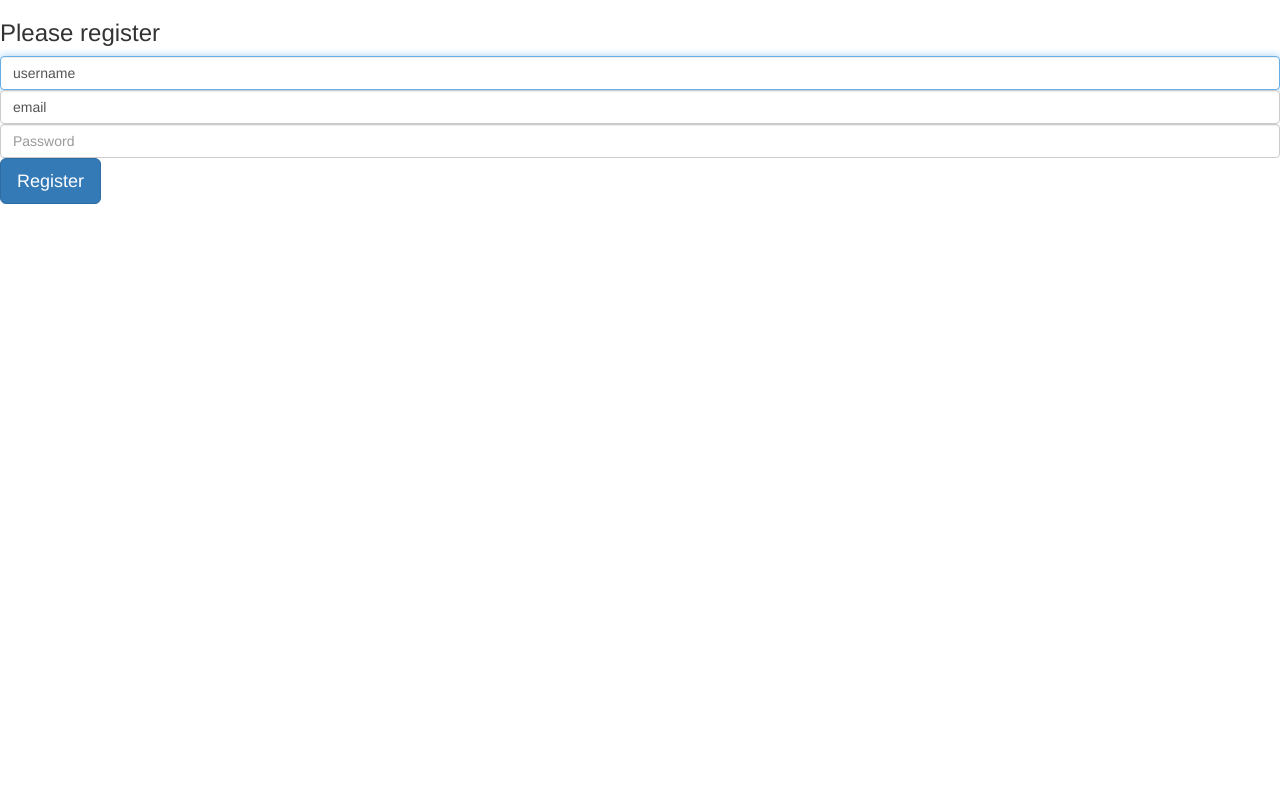
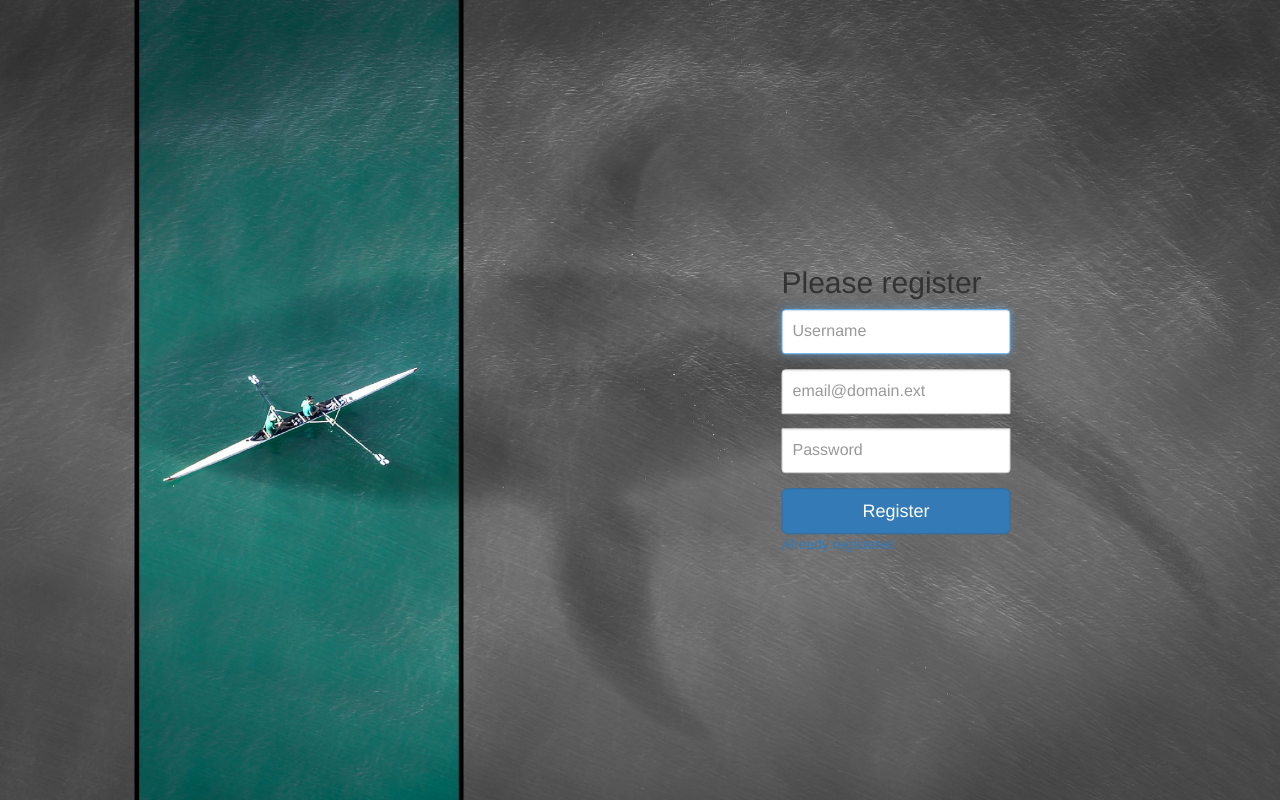
Before and after one commit to 12rambau/team-manager, a Symfony app: template templates/security/register.html.twig in a window 1280 px wide. Run offline with Twig, Linux system fonts and the light colour scheme; the template is opened without the code that fills it, so the values that code supplies are empty; some libraries are stand-ins or nearby versions.

Commit message:
cosmétique security

```diff
--- a/public/css/login.css
+++ b/public/css/security/form.css
@@ -5,7 +5,7 @@ body
     background-color: #eee;
  }
 
-  .form-signin
+  .form
   {
     max-width: 330px;
     padding: 15px;
@@ -16,15 +16,15 @@ body
     transform: translate(-50%,-50%);
   }
 
-  .form-signin .form-signin-heading, .form-signin .checkbox
+  .form .form-heading, .form .checkbox
   {
     margin-bottom: 10px;
   }
-  .form-signin .checkbox
+  .form .checkbox
   {
     font-weight: normal;
   }
-  .form-signin .form-control
+  .form .form-control
   {
     position: relative;
     height: auto;
@@ -34,17 +34,17 @@ body
     padding: 10px;
     font-size: 16px;
   }
-  .form-signin .form-control:focus
+  .form .form-control:focus
   {
     z-index: 2;
   }
-  .form-signin input[type="email"]
+  .form input[type="email"]
   {
     margin-bottom: -1px;
     border-bottom-right-radius: 0;
     border-bottom-left-radius: 0;
   }
-  .form-signin input[type="password"]
+  .form input[type="password"]
   {
     margin-bottom: 10px;
     border-top-left-radius: 0;
--- a/src/Controller/SecurityController.php
+++ b/src/Controller/SecurityController.php
@@ -31,6 +31,8 @@ class SecurityController extends AbstractController
 
     public function register(Request $request, UserPasswordEncoderInterface $passwordEncoder): Response
     {
+
+        //TODO variable check before register
         if ($request->isMethod('POST'))
         {
             $user = new User();
--- a/templates/security/register.html.twig
+++ b/templates/security/register.html.twig
@@ -2,19 +2,41 @@
 
 {% block title %}Sign up!{% endblock %}
 
+{% block stylesheets %}
+{{ parent() }}
+<link rel="stylesheet" href="css/security/form.css" type="text/css"/>
+
+<style type="text/css">
+body {
+    background: transparent url('picture/default/login.jpg')  no-repeat center fixed;
+    background-size: cover;
+}
+</style>
+{% endblock %}
+
 {% block body %}
 
-<form method="post">
-    <h1 class="h3 mb-3 font-weight-normal">Please register</h1>
-    <label for="inputUsername" class="sr-only">Username</label>
-    <input type="text" value="username" name="username" id="inputUsername" class="form-control" placeholder="Username" required autofocus>
-    <label for="inputPassword" class="sr-only">Password</label>
-    <label for="inputEmail" class="sr-only">Email</label>
-    <input type="email" value="email" name="email" id="inputemail" class="form-control" placeholder="email@domain.ext" required>
-    <input type="password" name="password" id="inputPassword" class="form-control" placeholder="Password" required>
+<form method="post" class="form">
 
-    <button class="btn btn-lg btn-primary" type="submit">
-        Register
-    </button>
+    <h2 class="form-heading">Please register</h2>
+    <div class="form-group">
+        <label class="sr-only" for="inputUsername">Username</label>
+        <input class="form-control" type="text" name="username" id="inputUsername" placeholder="Username" required autofocus>
+    </div>
+    <div class="form-group">
+        <label class="sr-only" for="inputEmail">Email</label>
+        <input class="form-control" type="email" name="email" id="inputemail" placeholder="email@domain.ext" required>
+    </div>
+    <div class="form-group">
+        <label class="sr-only" for="inputPassword">Password</label>
+        <input class="form-control" type="password" name="password" id="inputPassword" placeholder="Password" required>
+    </div>
+
+    <button class="btn btn-lg btn-primary btn-block" type="submit"> Register </button>
+
+    <div>
+        <a href="{{path('login') }}"> Already registered </a>
+    </div>
+
 </form>
 {% endblock %}
```
Also changed, not shown: templates/security/forgotten_password.html.twig (+19 -8 lines), templates/security/login.html.twig (+4 -16 lines), templates/security/reset_password.html.twig (+24 -7 lines).
